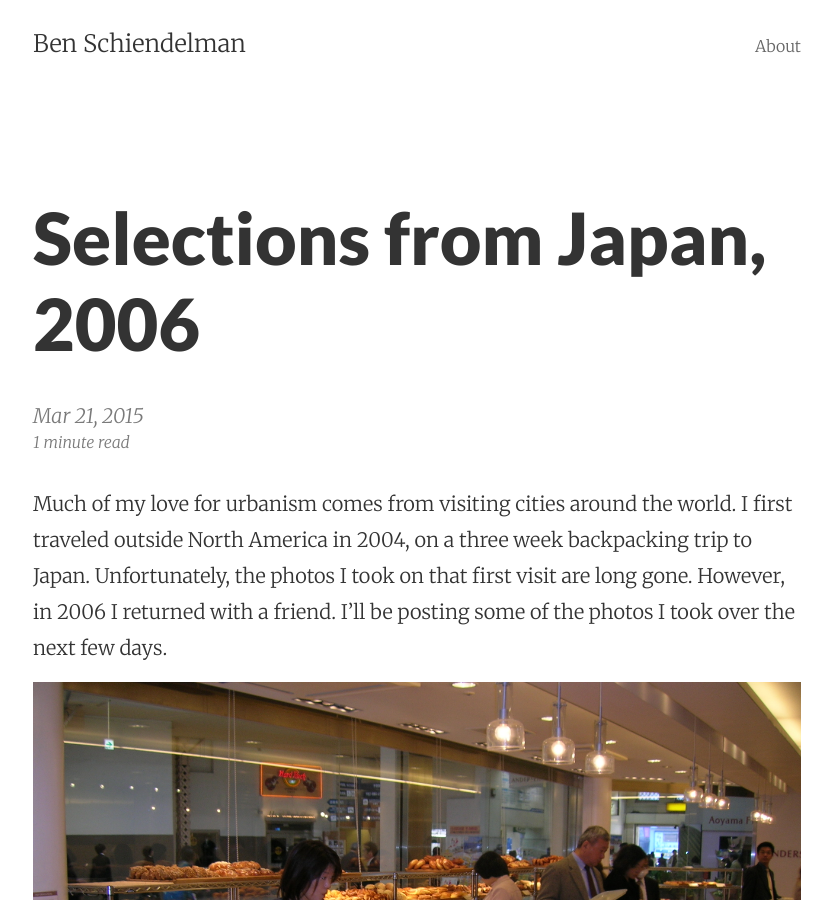
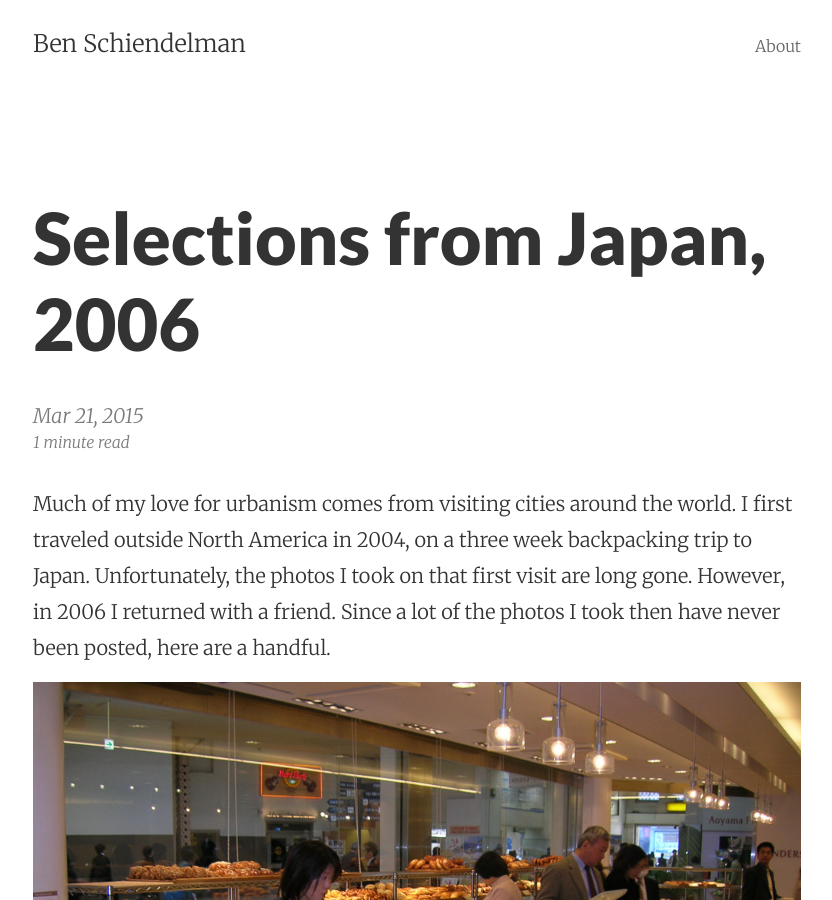
Before and after one commit to Bensch/Schiendelman, a Jekyll site: the page built from _posts/2015-03-21-japan-2006.md, in a window 1280 px wide and 900 px high. Shown: the whole window, without its empty margins (223-1055 px from the left). Built offline with Jekyll 4.4.1, drawn with Linux system fonts in a browser that asks for light colours; Markdown is read by kramdown in place of the engine named in the settings.

```diff
--- a/_posts/2015-03-21-japan-2006.md
+++ b/_posts/2015-03-21-japan-2006.md
@@ -6,7 +6,7 @@
 categories: photos travel japan
 ---
 
-Much of my love for urbanism comes from visiting cities around the world. I first traveled outside North America in 2004, on a three week backpacking trip to Japan. Unfortunately, the photos I took on that first visit are long gone. However, in 2006 I returned with a friend. I’ll be posting some of the photos I took over the next few days.
+Much of my love for urbanism comes from visiting cities around the world. I first traveled outside North America in 2004, on a three week backpacking trip to Japan. Unfortunately, the photos I took on that first visit are long gone. However, in 2006 I returned with a friend. Since a lot of the photos I took then have never been posted, here are a handful.
 
 ![Ueno Station, Tokyo](http://www.schiendelman.com/images/2006/Japan 1 005.jpg)
 One of the first things I ever did in Japan was eat at one of these self-service bakeries. Each item is paid for separately; you fill your tray with goodies and get coffee when you pay. I loved being able to see every item before buying it. It seems that’s part of food culture in Japan; many businesses have not just pictures but plastic models of food in the windows.
```
Also changed, not shown: images/2006/Japan 1 005.jpg, images/2006/Japan 1 020.jpg, images/2006/Japan 1 027.jpg, images/2006/Japan 1 032.jpg.
